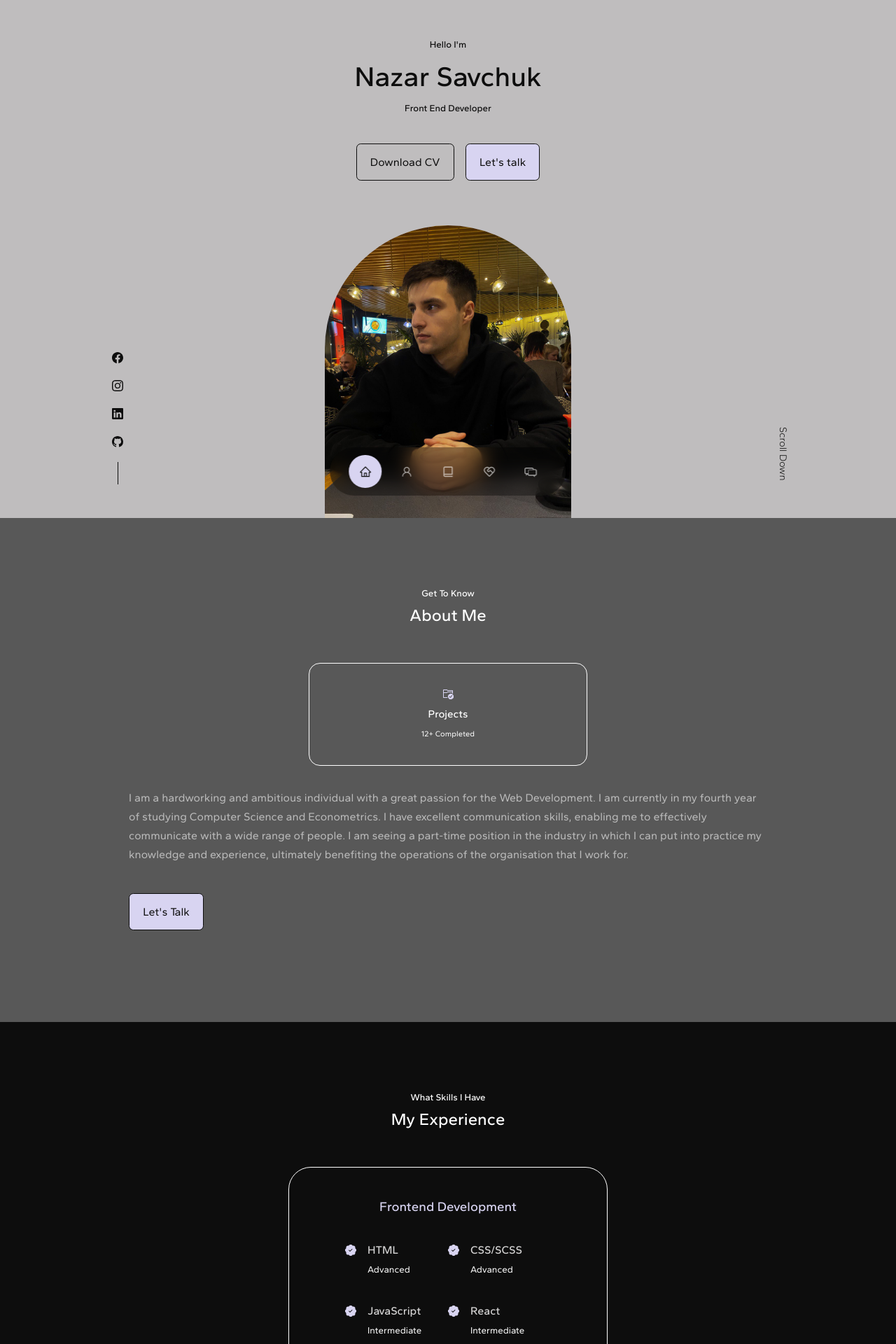
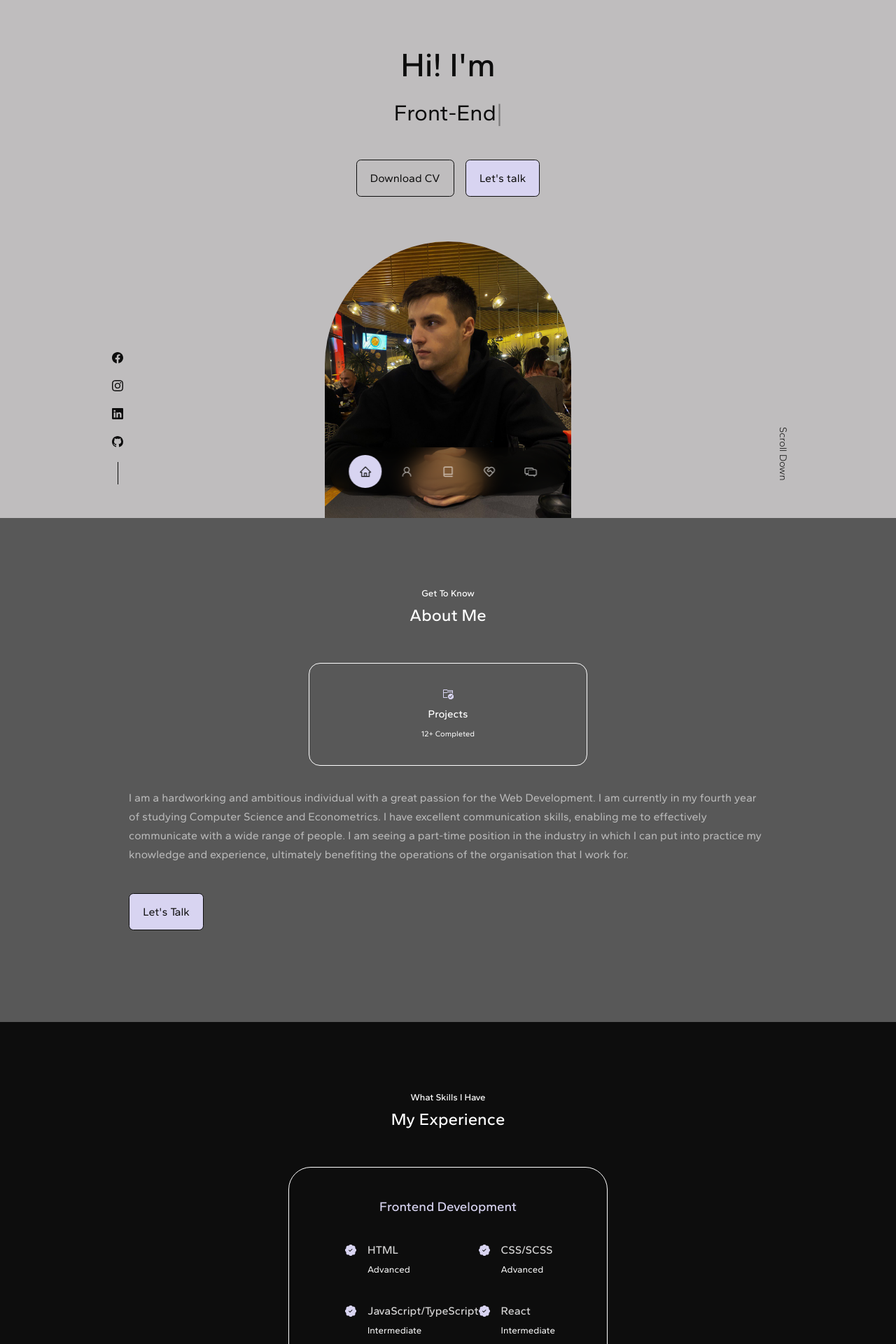
Before and after one commit to NazarSavchuk/react-portfolio, a React (Create React App) app: page / in a window 1280 px wide. Shown: the part 60-1980 px from the top of the page at 70% size. Built offline with nearby package versions, Linux system fonts and the light colour scheme.

Commit message:
update: data, feat: typewriter

```diff
--- a/package.json
+++ b/package.json
@@ -12,6 +12,7 @@
     "react-icons": "^4.4.0",
     "react-scripts": "5.0.1",
     "sass": "^1.54.1",
+    "typewriter-effect": "^2.19.0",
     "web-vitals": "^2.1.4"
   },
   "scripts": {
--- a/src/components/Experience/Experience.jsx
+++ b/src/components/Experience/Experience.jsx
@@ -28,7 +28,7 @@ function Experience() {
             <article className="experience__details">
               <BsPatchCheckFill className="experience__details-icon" />
               <div>
-                <h4>JavaScript</h4>
+                <h4>JavaScript/TypeScript</h4>
                 <small className="text-light">Intermediate</small>
               </div>
             </article>
@@ -49,7 +49,7 @@ function Experience() {
             <article className="experience__details">
               <BsPatchCheckFill className="experience__details-icon" />
               <div>
-                <h4>Redux Toolkit</h4>
+                <h4>Redux/Redux Toolkit</h4>
                 <small className="text-light">Intermediate</small>
               </div>
             </article>
--- a/src/components/Header/Header.jsx
+++ b/src/components/Header/Header.jsx
@@ -3,14 +3,20 @@ import "./Header.scss";
 import CTA from "./CTA";
 import ME from "../../assets/img/me.jpg";
 import HeaderSocials from "./HeaderSocials";
+import Typewriter from "typewriter-effect";
 
 function Header({ setActiveNav }) {
   return (
     <header>
       <div className="container header__container">
-        <h5>Hello I'm</h5>
-        <h1>Nazar Savchuk</h1>
-        <h5 className="text-light">Front End Developer</h5>
+        <h2>Hi! I'm</h2>
+        <Typewriter
+          options={{
+            strings: ["Nazar Savchuk", "Front-End Developer", "Ukrainian"],
+            autoStart: true,
+            loop: true,
+          }}
+        />
         <CTA />
         <HeaderSocials />
         <div className="me">
--- a/src/components/Header/Header.scss
+++ b/src/components/Header/Header.scss
@@ -4,6 +4,9 @@ header {
   overflow: hidden;
   background-color: #bfbdbe;
   color: #0d0d0d;
+  h2 {
+    font-size: 3rem;
+  }
 }
 .header__container {
   text-align: center;
@@ -66,3 +69,11 @@ header {
     display: none;
   }
 }
+
+.Typewriter {
+  min-width: 20vw;
+  display: flex;
+  justify-content: center;
+  align-items: center;
+  font-size: 32px;
+}
--- a/src/components/Portfolio/Portfolio.jsx
+++ b/src/components/Portfolio/Portfolio.jsx
@@ -5,7 +5,7 @@ import mernIMG from "../../assets/img/mern-blog.JPG";
 import cakesIMG from "../../assets/img/react-cakes.JPG";
 import sneakersIMG from "../../assets/img/react-sneakers.JPG";
 import calculatorIMG from "../../assets/img/reducer-calculator.JPG";
-import reduxToDo from "../../assets/img/redux-todo.JPG";
+import colorsListIMG from "../../assets/img/ColorsList.JPG";
 
 function Portfolio() {
   return (
@@ -113,18 +113,18 @@ function Portfolio() {
         </div>
         <div className="portfolio__item">
           <div className="portfolio__item-img">
-            <img src={reduxToDo} alt="project demo" />
+            <img src={colorsListIMG} alt="project demo" />
           </div>
-          <h3>Redux Todo List</h3>
+          <h3>Colors-List Job Task</h3>
           <div className="portfolio__item-cta">
             <a
-              href="https://github.com/NazarSavchuk/redux-todo-list"
+              href="https://github.com/NazarSavchuk/colors-list"
               className="btn btn-primary"
               target="_blank">
               GitHub
             </a>
             <a
-              href="https://redux-todo-list-fzzc0j3k0-nazarsavchuk.vercel.app/"
+              href="https://colors-list.vercel.app/?page=1"
               className="btn btn-primary"
               target="_blank">
               Live Demo
```
Also changed, not shown: src/assets/img/ColorsList.JPG (added), 1 other file (tests, documents, lock files or other folders).
